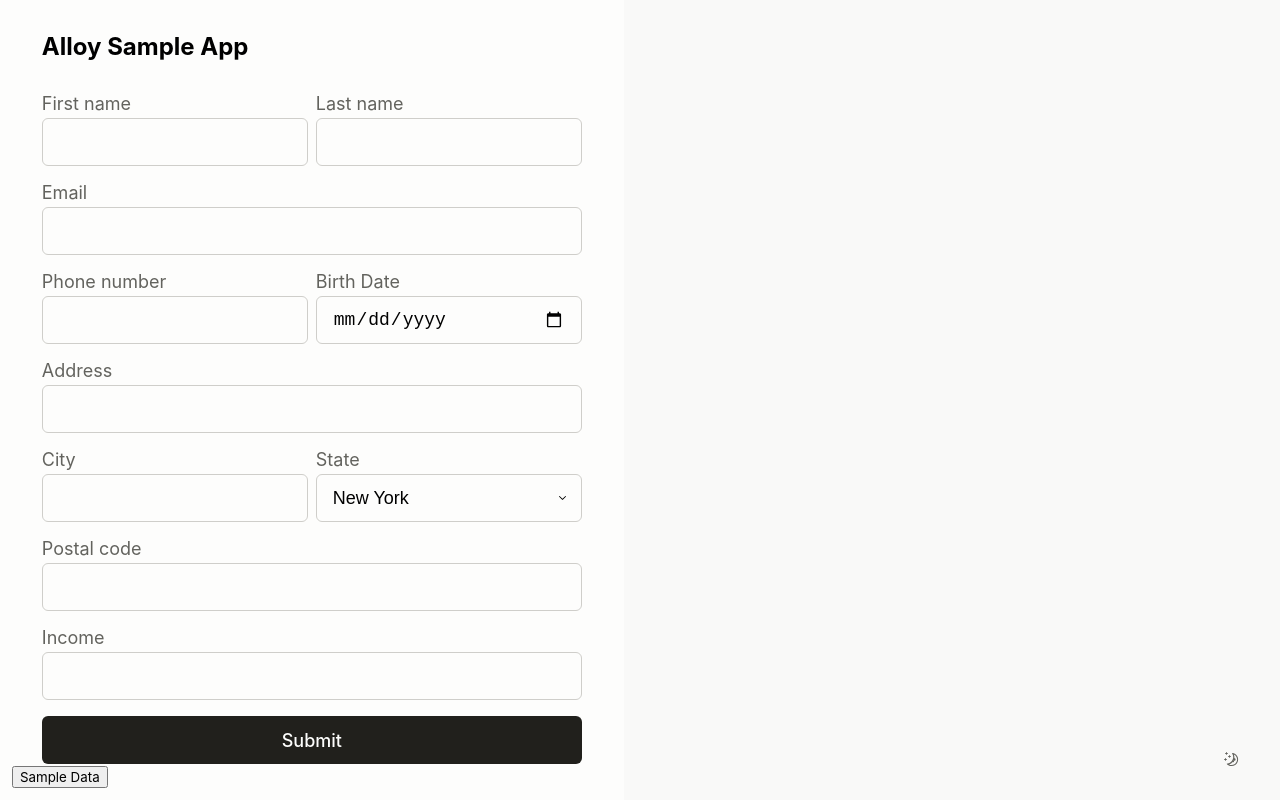
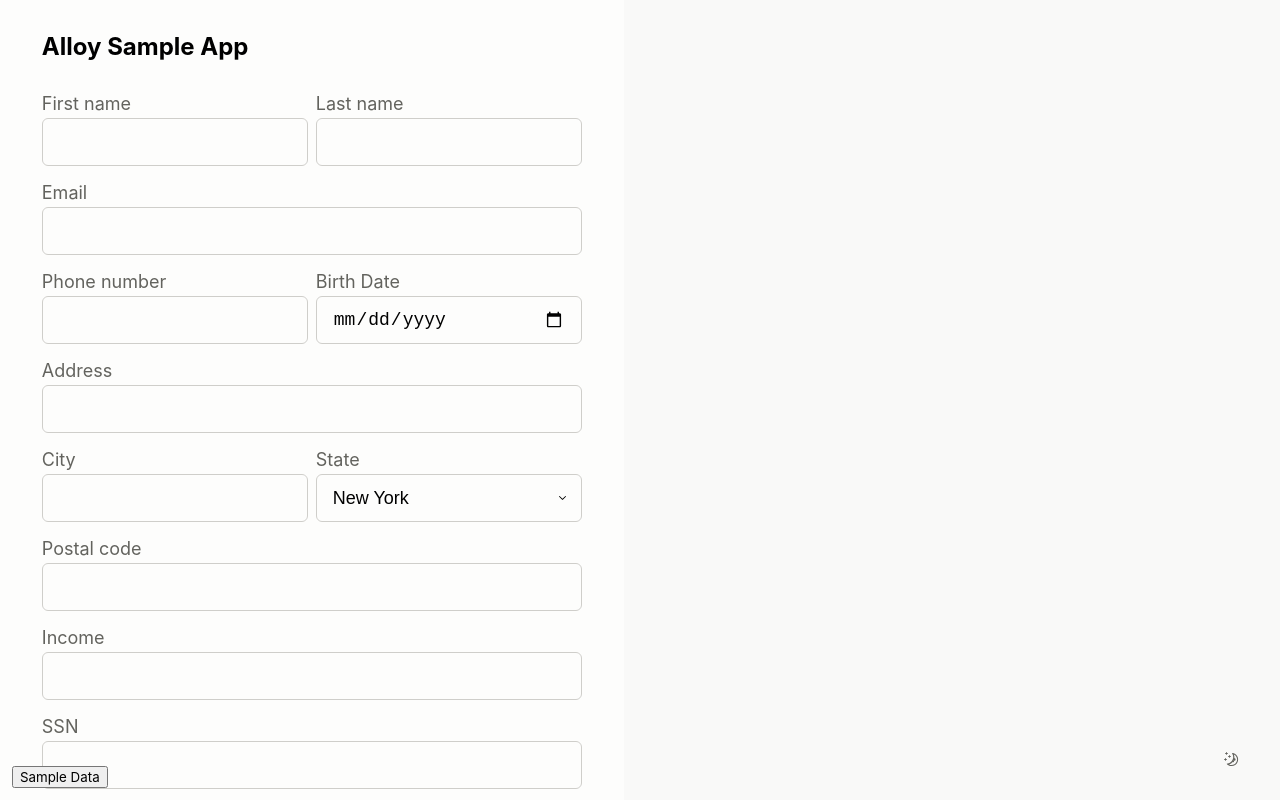
Before and after one commit to alloy-samples/quickstart-app, a Next.js app: page / in a window 1280 px wide. Built offline with nearby package versions, Linux system fonts and the light colour scheme.

Commit message:
ssn form

```diff
--- a/pages/index.tsx
+++ b/pages/index.tsx
@@ -41,7 +41,7 @@ function Home() {
   const [lastName, setLastName] = useState("");
   const [email, setEmail] = useState("");
   const [loading, setLoading] = useState(false);
-
+  const [ssn, setSSN] = useState("")
   const { ...context } = useContext(ResponseContext);
 
   const router = useRouter();
@@ -59,6 +59,7 @@ function Home() {
       address_postal_code: addressPostalCode,
       address_country_code: "US",
       income: income,
+      document_ssn: ssn,
     };
 
     setLoading(true);
@@ -248,6 +249,17 @@ function Home() {
                 }}
               />
             </FieldSet>
+            <FieldSet>
+              <Label htmlFor="ssn">SSN</Label>
+              <Input
+                type={"text"}
+                id={"ssn"}
+                value={ssn}
+                onChange={(e) => {
+                  setSSN(e.currentTarget.value);
+                }}
+              />
+            </FieldSet>
             <StyledAnchor>
               <Button onClick={submitData} stretch>
                 Submit
```
